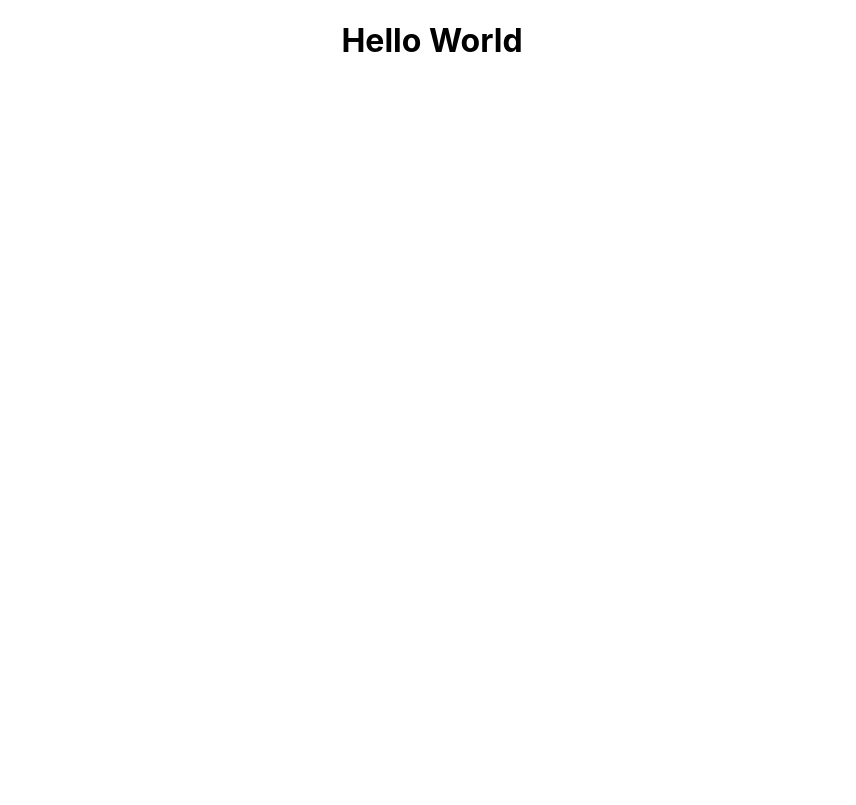
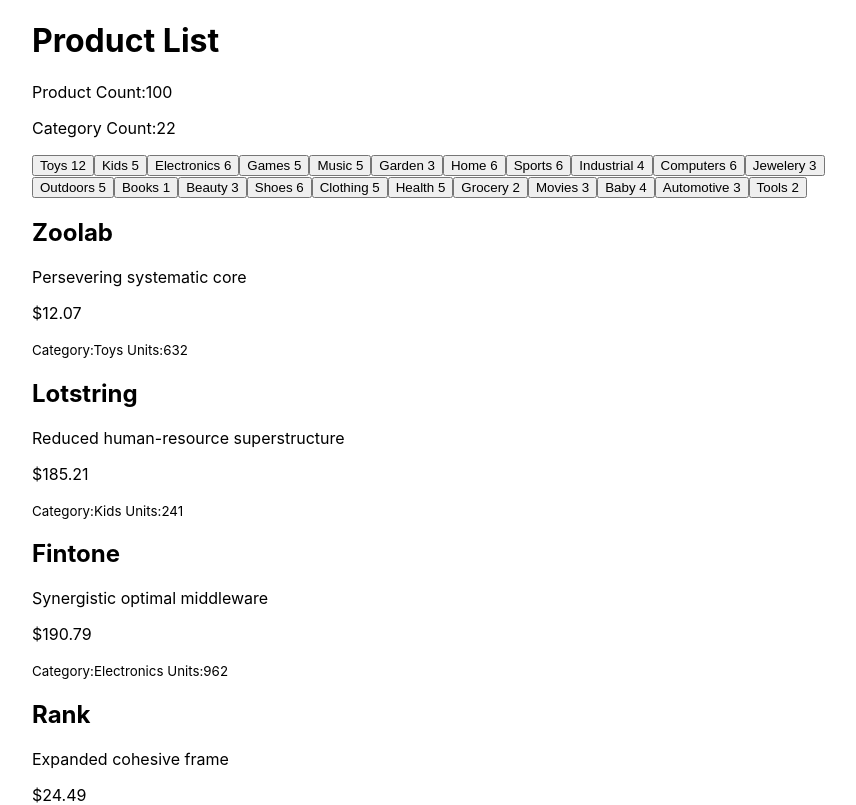
Before and after one commit to amahlw/Productlist, a React (Create React App) app in the folder react-product-list/: page / in a window 1280 px wide. Shown: the top 805 px of the page, without its empty margins (208-1064 px from the left). Built offline with nearby package versions, Linux system fonts and the light colour scheme.

Commit message:
added css

```diff
--- a/react-product-list/src/App.css
+++ b/react-product-list/src/App.css
@@ -1,38 +1,4 @@
 .App {
-  text-align: center;
+  max-width: 800px;
+  margin: auto;
 }
-
-.App-logo {
-  height: 40vmin;
-  pointer-events: none;
-}
-
-@media (prefers-reduced-motion: no-preference) {
-  .App-logo {
-    animation: App-logo-spin infinite 20s linear;
-  }
-}
-
-.App-header {
-  background-color: #282c34;
-  min-height: 100vh;
-  display: flex;
-  flex-direction: column;
-  align-items: center;
-  justify-content: center;
-  font-size: calc(10px + 2vmin);
-  color: white;
-}
-
-.App-link {
-  color: #61dafb;
-}
-
-@keyframes App-logo-spin {
-  from {
-    transform: rotate(0deg);
-  }
-  to {
-    transform: rotate(360deg);
-  }
-}
--- a/react-product-list/src/App.js
+++ b/react-product-list/src/App.js
@@ -1,18 +1,21 @@
 import './App.css';
-import data, { allCategories, uniqueCategories, catCount, catsAndCounts } from './data'
+import data, { uniqueCategories } from './data'
+import Prolist from './Prolist'
+import Catolist from './Catolist'
+import './Catolist.css'
+import './Prolist.css'
 
-// console.log(data)
-// console.log(allCategories)
-// console.log(uniqueCategories)
-// console.log(catCount)
-console.log(catsAndCounts)
 
 
 function App() {
   return (
     <div className="App">
-      <h1>Hello World</h1>
+      <h1>Product List</h1>
+      <p> Product Count:{data.length} </p>
+      <p>Category Count:{uniqueCategories.length} </p>
+      <Catolist />
 
+      <Prolist />
     </div>
   );
 }
--- /dev/null
+++ b/react-product-list/src/Catolist.css
@@ -0,0 +1,14 @@
+.Catolist{
+    display: flex;
+    flex-wrap: wrap ;
+    background-color: darkorange;
+}
+.Catolist > button {
+    font-size: 1rem;
+    padding:0.5rem 1rem;
+    border-width:3px;
+    border-style: solid;
+    border-color: darkmagenta;
+    border-radius: 0.5rem;
+
+}
--- /dev/null
+++ b/react-product-list/src/Catolist.js
@@ -0,0 +1,21 @@
+import { catsAndCounts } from './data'
+import './Catolist.css'
+
+
+function Catolist() {
+    return (
+        <div classname="Catolist">
+            {catsAndCounts.map(obj => {
+                return (
+                    <button>
+                        {obj.name}
+                        <span> {obj.count}</span>
+                    </button>
+                )
+
+            })}
+        </div>
+    )
+}
+
+export default Catolist
--- /dev/null
+++ b/react-product-list/src/Prolist.css
@@ -0,0 +1,6 @@
+.Prolist{
+    display: grid;
+    grid-template-columns: 1fr 1fr 1fr;
+    grid-gap: 1rem;
+    background-color: cornflowerblue;
+}
--- /dev/null
+++ b/react-product-list/src/Prolist.js
@@ -0,0 +1,21 @@
+import data from './data'
+import './Prolist.css'
+
+function Prolist() {
+    return (
+        <div classname="Prolist">
+            {data.map(obj => {
+                return (
+                    <div>
+                        <h2>{obj.name}</h2>
+                        <p>{obj.description} </p>
+                        <p>{obj.price} </p>
+                        <small>Category:{obj.category} Units:{obj.units} </small>
+                    </div>
+                )
+            })}
+        </div>
+    )
+}
+
+export default Prolist
```
